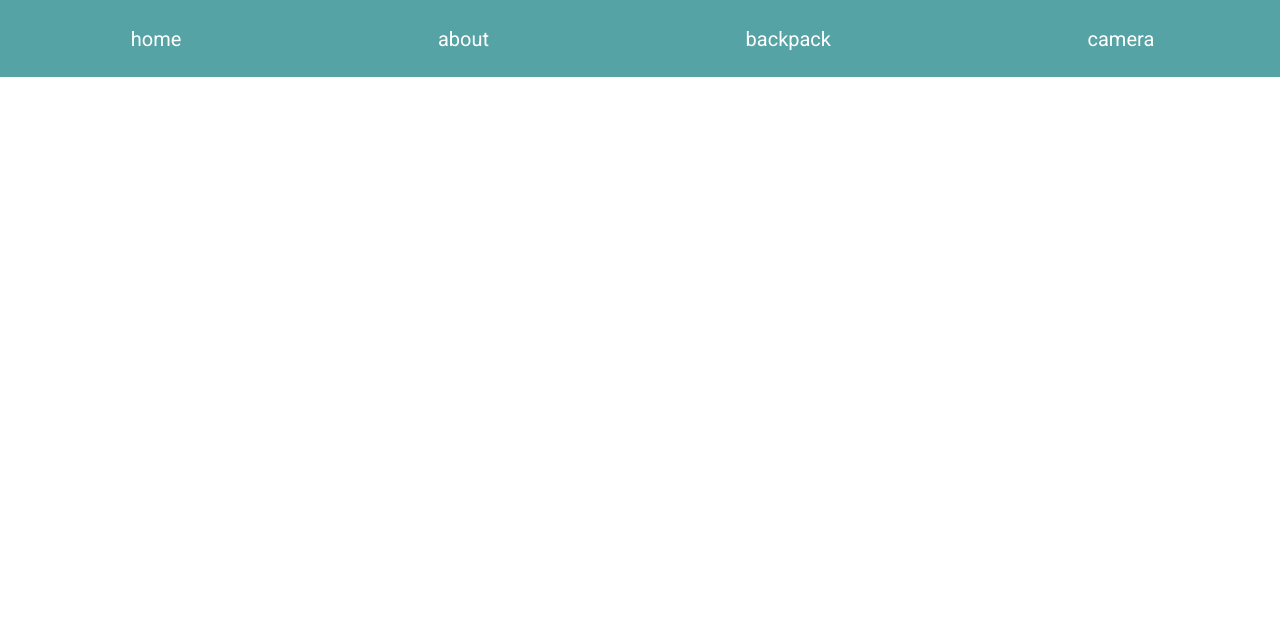
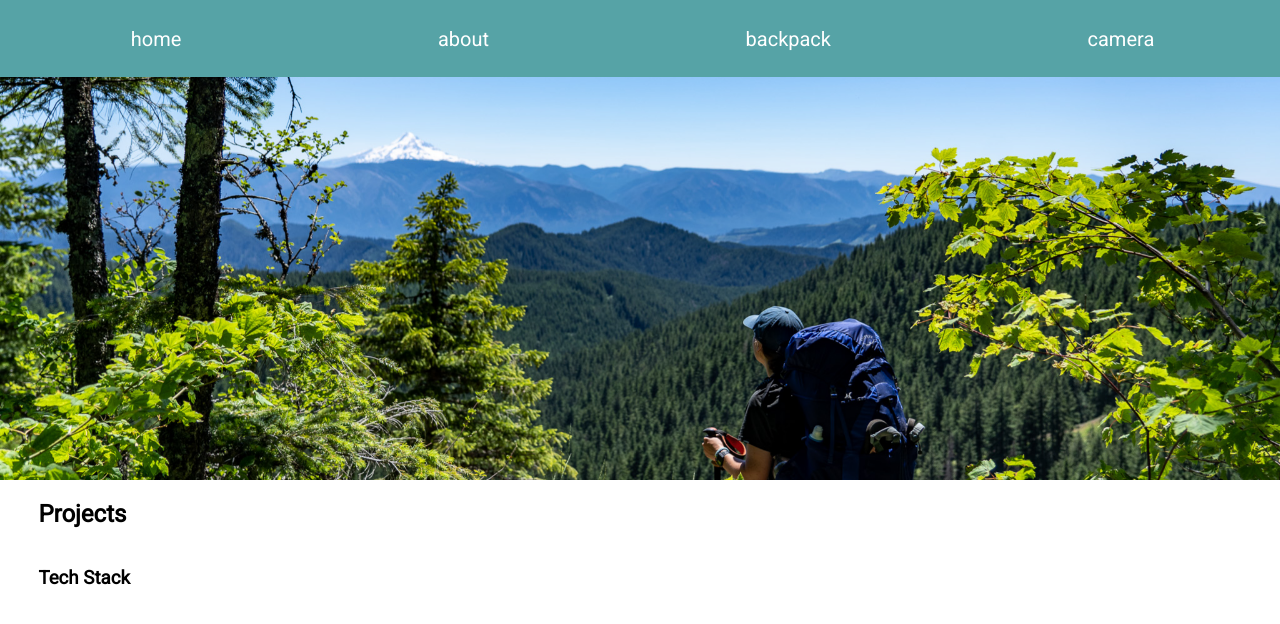
Before and after one commit to kaseywolff/kaseywolff.dev, a React app: page /backpack in a window 1280 px wide. Shown: the top 624 px of the page. Built offline with nearby package versions, Linux system fonts and the light colour scheme.

Commit message:
backpack

```diff
--- a/client/pages/Backpack.jsx
+++ b/client/pages/Backpack.jsx
@@ -1,20 +1,23 @@
 import React from 'react';
+import '../styles/backpack.scss';
 // import images
-// import background from '../assets/images'
+import background from '../assets/images/backpack.jpg'
 
 
 function Backpack() {
   return(
     <div className='backpack'>
-      {/* <img src={background} alt='background image' className='bg-b' /> */}
+      <img src={background} alt='background image' className='bg-b' />
 
       <div className='scrollDiv-b'>
-        {/* <div className='project-container'>
+        {/* <h1>Tools and </h1> */}
+        <div className='project-container'>
+          <h2>Projects</h2>
 
-        </div> */}
+        </div>
 
         <div className='techStack-container'>
-
+          <h3>Tech Stack</h3>
         </div>
       </div>
     </div>
--- a/client/styles/backpack.scss
+++ b/client/styles/backpack.scss
@@ -8,3 +8,52 @@ body {
   font-family: 'Roboto', sans-serif;
   margin: 0;
 };
+
+h1 {
+  z-index: 3;
+};
+
+h2 {
+  z-index: 3;
+};
+
+h3 {
+  z-index: 3;
+};
+
+.backpack {
+  display: flex;
+  flex-direction: column;
+}
+
+.bg-b {
+  position: fixed;
+  width: 100%;
+  // opacity: 50%;
+  top: 0px;
+  z-index: 0;
+  height: 60%;
+  object-fit: cover;
+  object-position: 70% 70%;
+};
+
+.scrollDiv-b {
+  display: flex;
+  flex-direction: column;
+  justify-content: center;
+  // align-items: center;
+  // width: 100%;
+  // height: 100%;
+  padding: 3%;
+  padding-top: 60vh;
+  z-index: 1;
+};
+
+.project-container {
+  z-index: 2;
+
+}
+
+.techStack-container {
+  z-index: 2;
+}
```
Also changed, not shown: client/assets/images/backpack.jpg (added).
